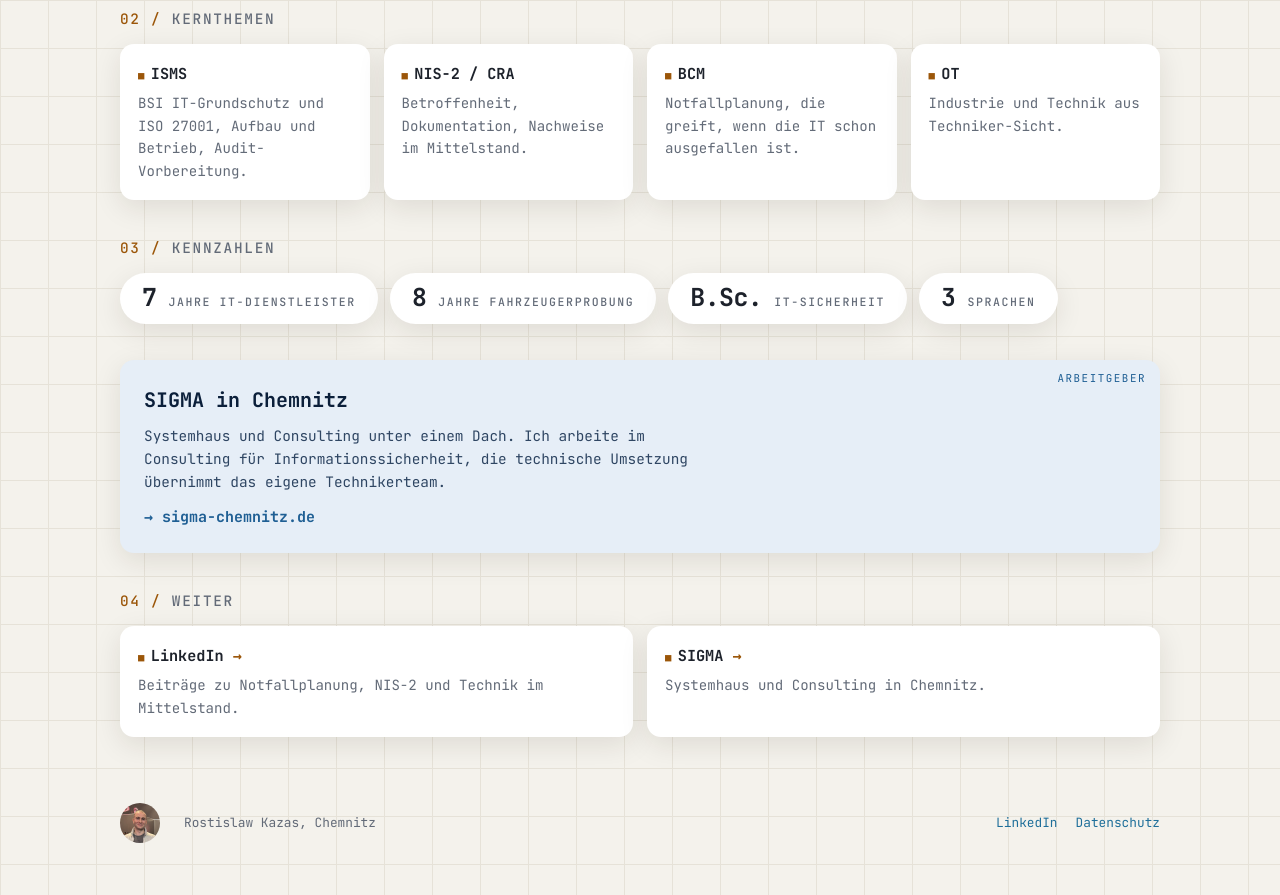
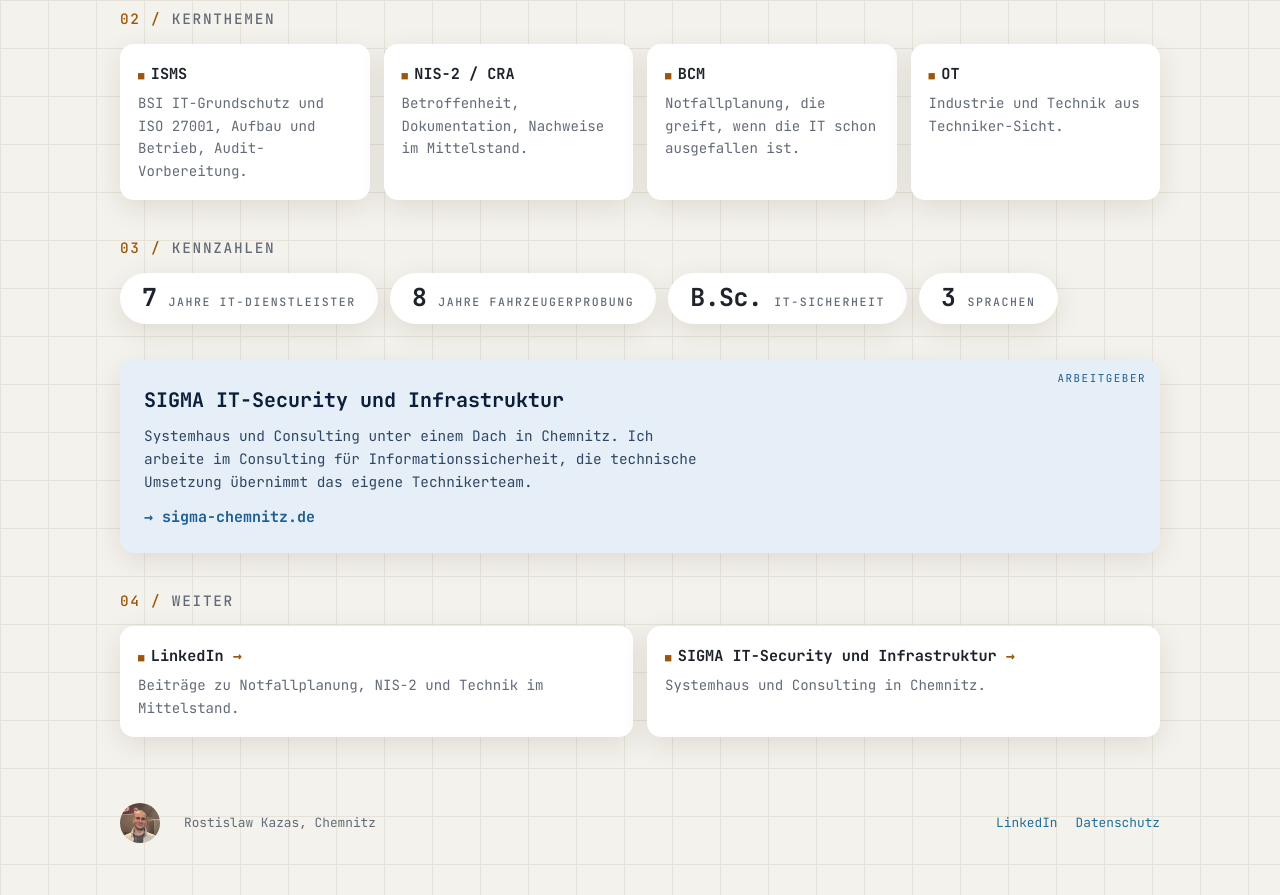
Before and after one commit to OfficeKnight/kazasdev, a plain HTML site: page index.html in a window 1280 px wide. Shown: the part 768-1663 px from the top of the page. Drawn offline with Linux system fonts and the light colour scheme.

Commit message:
Arbeitgeber immer mit vollem Namen SIGMA IT-Security und Infrastruktur
Co-Authored-By: Claude Fable 5.1 <noreply@anthropic.com>
Claude-Session: https://claude.ai/code/session_01VuaRsuWHcfhoDMzmXpn4vs

```diff
--- a/index.html
+++ b/index.html
@@ -72,15 +72,15 @@
       </div>
     </section>
 
-    <section class="sigma" aria-labelledby="h4x"><h2 id="h4x">SIGMA in Chemnitz</h2>
-      <p>Systemhaus und Consulting unter einem Dach. Ich arbeite im Consulting für Informationssicherheit, die technische Umsetzung übernimmt das eigene Technikerteam.</p>
+    <section class="sigma" aria-labelledby="h4x"><h2 id="h4x">SIGMA IT-Security und Infrastruktur</h2>
+      <p>Systemhaus und Consulting unter einem Dach in Chemnitz. Ich arbeite im Consulting für Informationssicherheit, die technische Umsetzung übernimmt das eigene Technikerteam.</p>
       <a class="lnk" href="https://www.sigma-chemnitz.de/" rel="noopener">→ sigma-chemnitz.de</a>
     </section>
 
     <section aria-labelledby="h5x"><h2 id="h5x" data-n="04">Weiter</h2>
       <div class="cards two">
         <div class="card"><h3><a href="https://www.linkedin.com/in/rkazas/" rel="me noopener">LinkedIn</a></h3><p>Beiträge zu Notfallplanung, NIS-2 und Technik im Mittelstand.</p></div>
-        <div class="card"><h3><a href="https://www.sigma-chemnitz.de/" rel="noopener">SIGMA</a></h3><p>Systemhaus und Consulting in Chemnitz.</p></div>
+        <div class="card"><h3><a href="https://www.sigma-chemnitz.de/" rel="noopener">SIGMA IT-Security und Infrastruktur</a></h3><p>Systemhaus und Consulting in Chemnitz.</p></div>
       </div>
     </section>
   </main>
```
